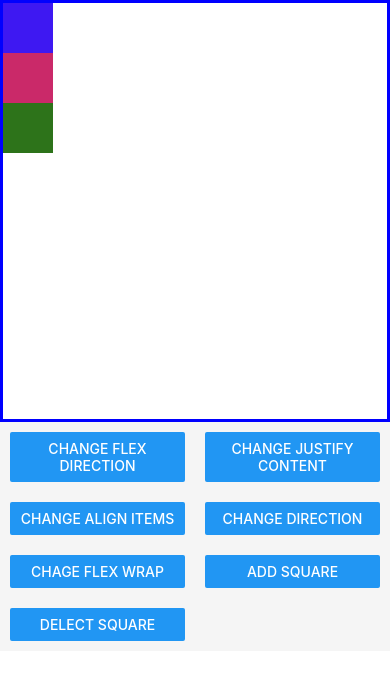
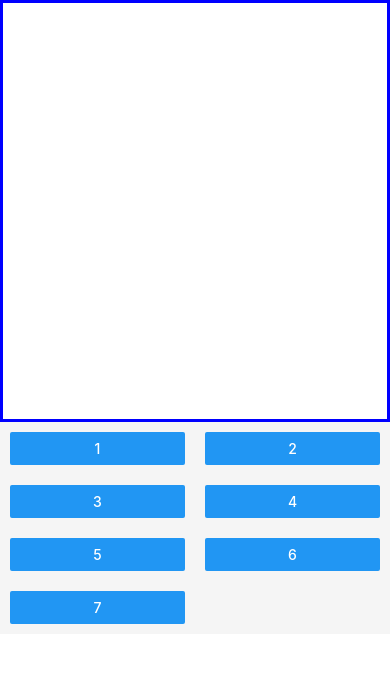
Before and after one commit to Seunghui-Jeong/Props201803290, a React Native app: screen / in a window 390 px wide. Shown: the top 680 px of the page. Built offline with nearby package versions, Linux system fonts and the light colour scheme.

Commit message:
버튼 추가

```diff
--- a/App.js
+++ b/App.js
@@ -1,63 +1,34 @@
 import React from "react";
-import { Button, View, ScrollView, StyleSheet, Text, Image, ImageBackground } from "react-native";
-import Constants from 'expo-constants';
-import { useState } from "react";
+import { Button, View, ScrollView, StyleSheet } from "react-native";
 
 const App = () => {
+  return (<>
+    <View style={[styles.container, styles.playingSpace]}>
 
-  const flexDirections = ['row', 'rew-reverse', 'column', 'column-reverse'];
-
-  const [flexDirection, setFlexDirection] = useState(0);
-
-  const Square = () => {
-    const sqStyle = {
-      width: 50,
-      height: 50,
-      backgroundColor:randomHexColor(),
-    };
-    return <View style={sqStyle} />;
-  };
-
-  const [squares, setSquares] = useState([Square(), Square(), Square()]);
-
-
-  return (<>
-    <View style={{paddingTop:Constants.statusBarHeight}}></View>
-    <View style={[styles.container, styles.playingSpace]}>
-      { squares.map(elem => elem) }
     </View>
 
     <ScrollView style={[styles.container]}>
       <View style = {[styles.controlSpace]}>
         <View style={[styles.buttonView]}>
-          <Button title="CHANGE FLEX DIRECTION"
-            onPress={() => console.log("CHANGE FLEX DIRECTION")}
-          />
+          <Button title="1" />
         </View>
         <View style={[styles.buttonView]}>
-          <Button title="CHANGE JUSTIFY CONTENT"
-            onPress={() => console.log("CHANGE JUSTIFY CONTENT")}
-          />
+          <Button title="2" />
         </View>
         <View style={[styles.buttonView]}>
-          <Button title="CHANGE ALIGN ITEMS"
-            onPress={() => console.log("CHANGE ALIGN ITEMS")}/>
+          <Button title="3" />
         </View>
         <View style={[styles.buttonView]}>
-          <Button title="CHANGE DIRECTION"
-            onPress={() => console.log("CHANGE DIRECTION")}/>
+          <Button title="4" />
         </View>
         <View style={[styles.buttonView]}>
-          <Button title="CHAGE FLEX WRAP"
-            onPress={() => console.log("CHAGE FLEX WRAP")}/>
+          <Button title="5" />
         </View>
         <View style={[styles.buttonView]}>
-          <Button title="ADD SQUARE"
-            onPress={() => setSquares([...squares, Square()])}/>
+          <Button title="6" />
         </View>
         <View style={[styles.buttonView]}>
-          <Button title="DELECT SQUARE"
-            onPress={() => setSquares(squares.filter((v, i) => i != squares.length-1))}/>
+          <Button title="7" />
         </View>
       </View>
 
@@ -90,10 +61,6 @@
   }
 });
 
-const randomHexColor = () => {
-  return '#000000'.replace(/0/g, () => {
-    return (~~(Math.random() * 16)).toString(16);
-  });
-};
+
 
 export default App;
```
